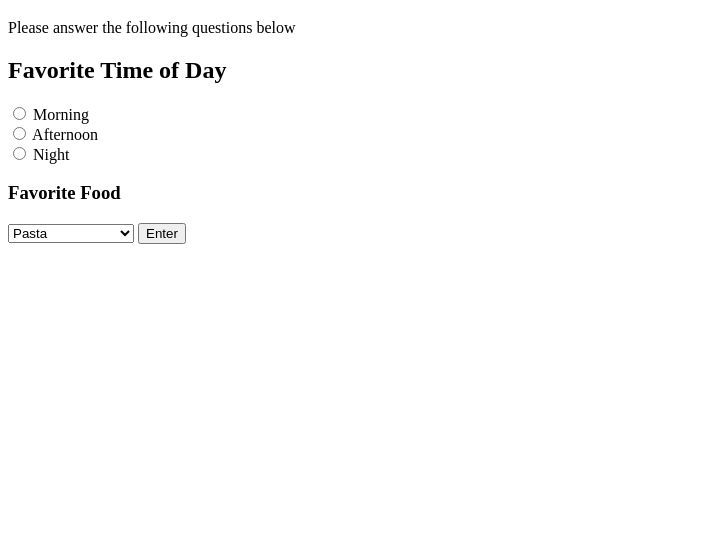
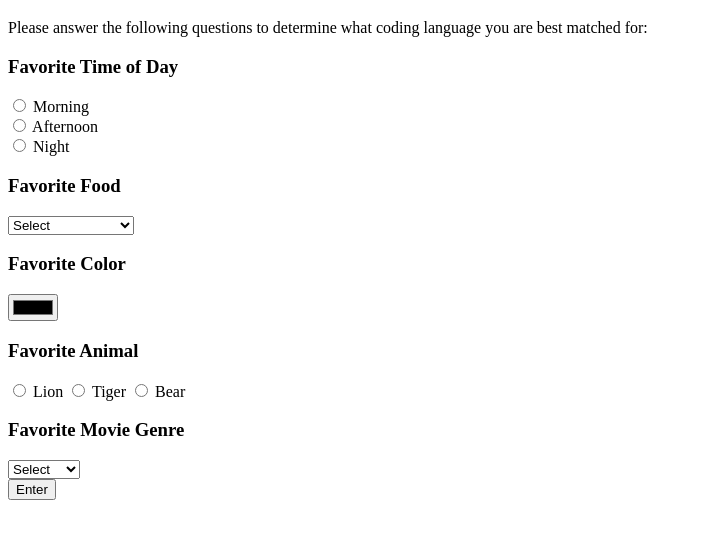
Before and after one commit to lilyober/Programming-Language-Suggester, a plain HTML site: page index.html in a window 1280 px wide. Shown: the part 61-600 px from the top of the page, without its empty margins (0-702 px from the left). Drawn offline with Linux system fonts and the light colour scheme.

Commit message:
Add two more questions to the from.

```diff
--- a/index.html
+++ b/index.html
@@ -9,10 +9,10 @@
 
 <body>
     <h1>Programming Language Suggester</h1>
-    <P>Please answer the following questions below</P>
+    <P>Please answer the following questions to determine what coding language you are best matched for:</P>
 
     <form id="questionare">
-        <h2>Favorite Time of Day</h2>
+        <h3>Favorite Time of Day</h3>
         <label>
             <input type="radio" name="time" value="Morning">
             Morning
@@ -28,6 +28,7 @@
 
         <h3>Favorite Food</h3>
         <select name="Favorite Food" id="Food">
+            <option>Select</option>
             <option>Pasta</option>
             <option>Sandwich</option>
             <option>Salad</option>
@@ -36,7 +37,36 @@
             <option>Mashed Potatoes</option>
             <option>Sushi</option>
             <option>Fried Chicken</option>
-        </select>
+        </select><br />
+
+        <h3>Favorite Color</h3>
+        <label for="color">
+            <input id="color" type="color">
+        </label><br />
+
+        <h3>Favorite Animal</h3>
+        <label>
+            <input type="radio" name="Animal" value="Lion">
+            Lion
+        </label>
+        <label>
+            <input type="radio" name="Animal" value="Tiger">
+            Tiger
+        </label>
+        <label>
+            <input type="radio" name="Animal" value="Bear">
+            Bear
+        </label><br />
+
+        <h3>Favorite Movie Genre</h3>
+        <select name="Favorite Movie Genre" id="Movie">
+            <option>Select</option>
+            <option>Horror</option>
+            <option>Drama</option>
+            <option>Action</option>
+            <option>Comedy</option>
+            <option>Scify</option>
+        </select><br />
 
         <button type="submit">Enter</button>
     </form>
```
